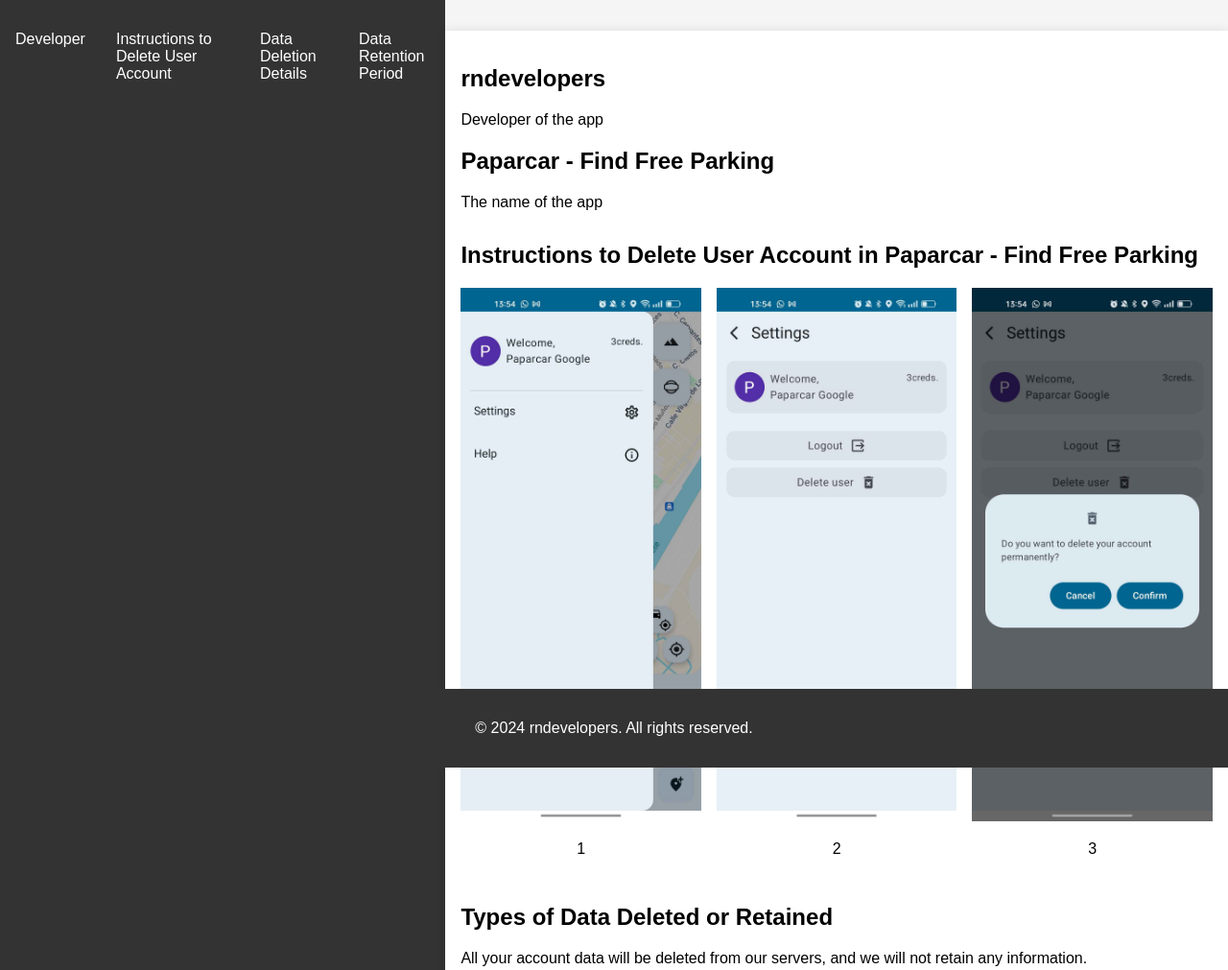
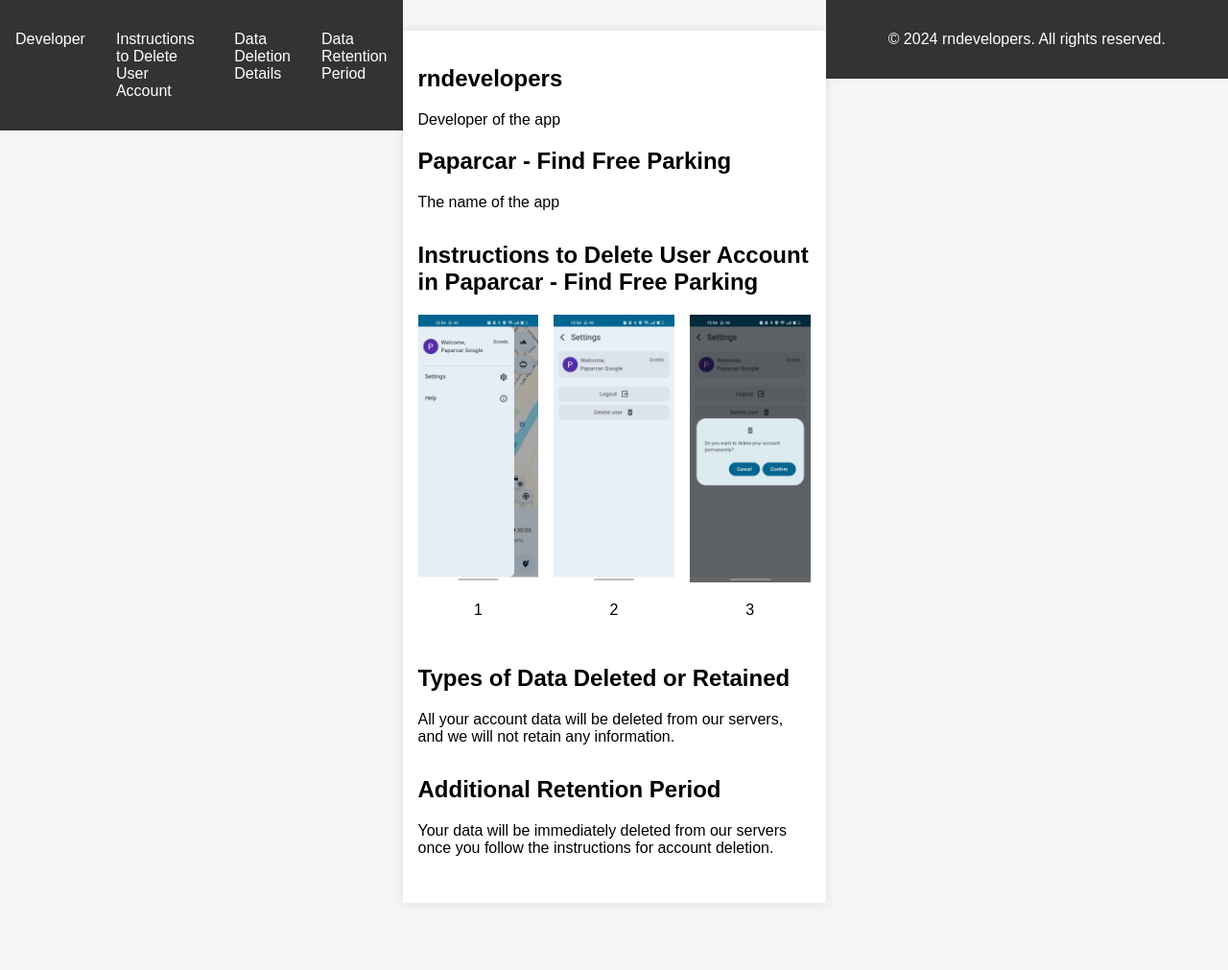
Before and after one commit to rndevelo/rndevelo.github.io, a plain HTML site: page index.html in a window 1280 px wide. Shown: the top 1011 px of the page at 96% size. After the commit the page ends 973 px from the top, so only its background shows below. Drawn offline with Linux system fonts and the light colour scheme.

Commit message:
Styles CSS WIP

```diff
--- a/index.css
+++ b/index.css
@@ -8,6 +8,7 @@
     box-sizing: border-box;
     display: flex;
     justify-content: center;
+    align-items: flex-start; /* Alinea el contenido al inicio del eje vertical */
     background-color: #f5f5f5;
 }
 
@@ -15,6 +16,7 @@
     background-color: #333;
     color: white;
     padding: 1em 0;
+    width: 100%;
 }
 
 nav ul {
@@ -40,6 +42,7 @@
     background-color: white;
     margin: 2em 0;
     box-shadow: 0 0 10px rgba(0,0,0,0.1);
+    box-sizing: border-box;
 }
 
 section {
@@ -51,8 +54,6 @@
     color: white;
     text-align: center;
     padding: 1em 0;
-    position: fixed;
-    bottom: 0;
     width: 100%;
 }
 
```
